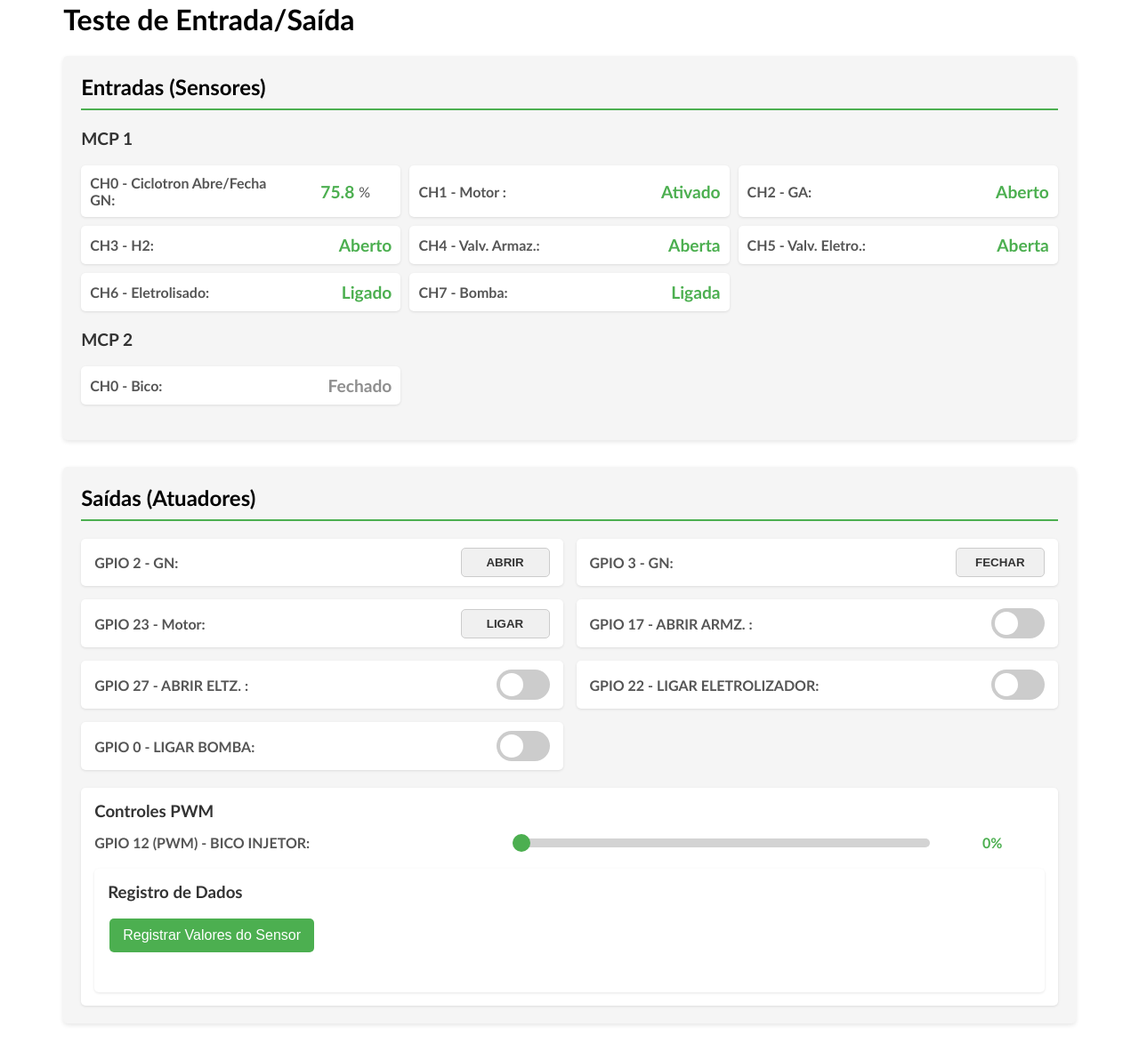
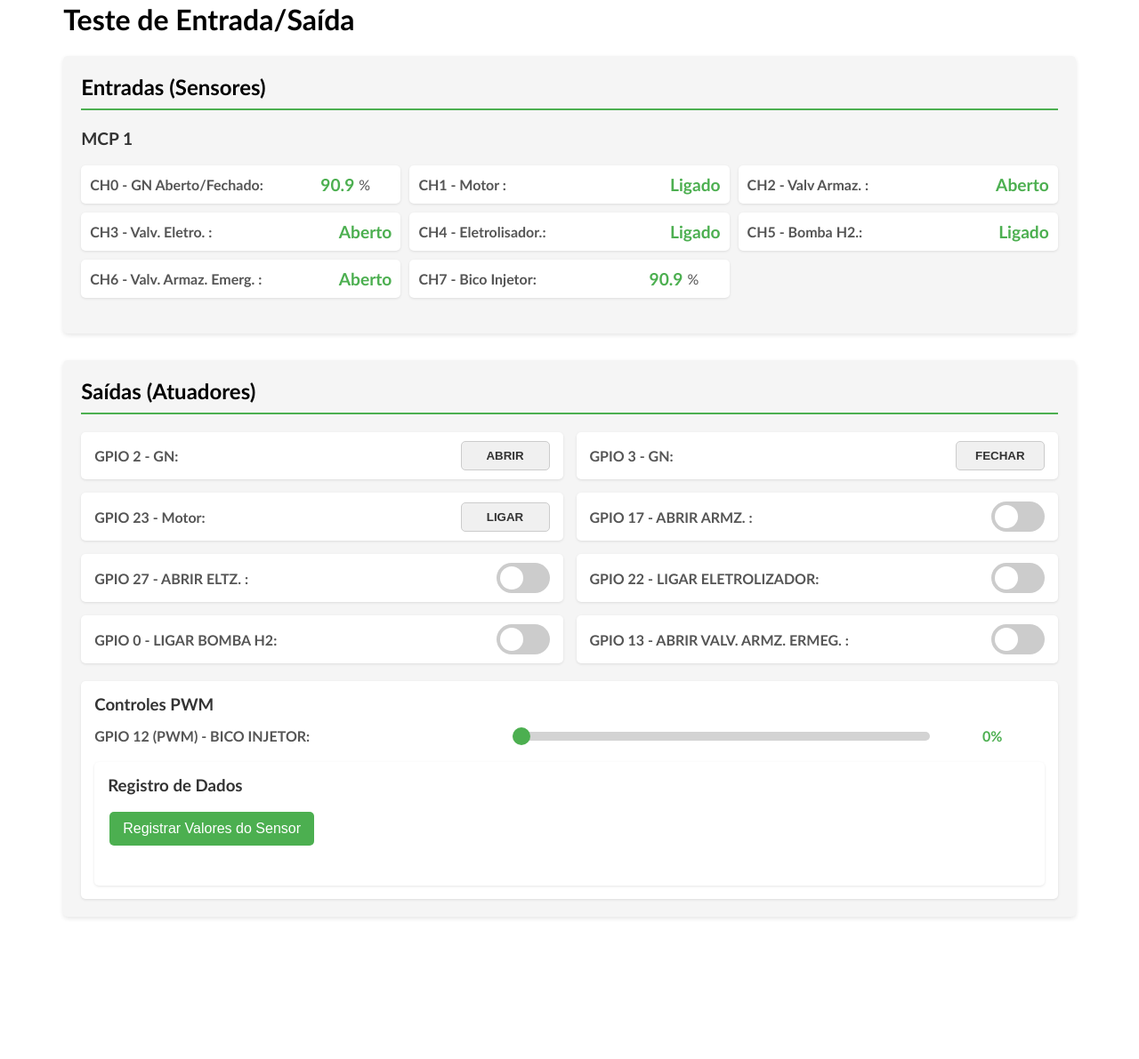
Before and after one commit to pedro-dreyer/iati_gn, a Flask app: page / in a window 1280 px wide. Shown: the part 256-1447 px from the top of the page at 89% size. After the commit the page ends 1289 px from the top, so only its background shows below. Run offline with Flask 3, Linux system fonts and the light colour scheme; the visitor is signed in with stand-in values (Sample User, id 1).

Commit message:
modifications asked by robson
- change frequency of duty cycle
- change names of MCP channels/actuators
- remove channel from MCP2

```diff
--- a/app/pi_io.py
+++ b/app/pi_io.py
@@ -101,18 +101,14 @@ GPIO_PINS = {
     23: "ABRIR/FECHAR OCA1",
     17: "CHAVE GERAL DO MOTOGERADOR",
     27: "LIGA/DESLIGA MOTOR",
+    22: "LIGA/DESLIGA ELETROLISADOR",
+    0: "BOMBA H2",
+    13: "LIGAR/DESLIGAR INJETOR",
     12: "DESLIZANTE PRÉ BOMBA (PWM)",
-    22: "LIGA/DESLIGA ELETROLISADOR",
-    0: "VÁLVULA H2 ARMAZENADO",
-    5: "VÁLVULA H2 ELETROLISADO",
-    13: "LIGAR/DESLIGAR INJETOR (PWM)",
-    6: "LIGAR/DESLIGAR AQUECIMENTO OCB1",
-    19: "LIGAR/DESLIGAR AQUECIMENTO OCA1",
-    26: "LIGAR/DESLIGAR BOMBA INJETORA H2"
 }
 
 # PWM pins
-PWM_PINS = [12, 13]
+PWM_PINS = [12]
 
 # Simulation data
 adc_values = {
@@ -144,8 +140,8 @@ def init_hardware():
     for pin in GPIO_PINS:
         if pin in PWM_PINS:
             GPIO.setup(pin, GPIO.OUT)
-            pwm_instances[pin] = GPIO.PWM(pin, 100)
-            pwm_instances[pin].start(0) # Physical 0% duty cycle
+            pwm_instances[pin] = GPIO.PWM(pin, 10)
+            pwm_instances[pin].start(0)  # Physical 0% duty cycle
         else:
             GPIO.setup(pin, GPIO.OUT)
             # For inverted logic, HIGH on pin is "OFF"
@@ -308,7 +304,7 @@ def simulate_sensor_values():
     """Simulate changing sensor values for testing."""
     import random
 
-    TEST_VALUE = 2.5
+    TEST_VALUE = 3
     TEST_VALUE = TEST_VALUE * 1023 / 3.3
 
     with io_lock:
--- a/app/static/js/io-test.js
+++ b/app/static/js/io-test.js
@@ -11,8 +11,8 @@ const adcChannelConfig = {
         threshold: 2.5, // Voltage threshold for switching state
         targetElementId: 'mcp1-ch1-status',
         states: {
-            active: { text: 'Ativado', className: 'status-active' },
-            inactive: { text: 'Desativado', className: 'status-inactive' }
+            active: { text: 'Ligado', className: 'status-active' },
+            inactive: { text: 'Desligado', className: 'status-inactive' }
         }
     },
     'mcp1-ch2': {
@@ -38,8 +38,8 @@ const adcChannelConfig = {
         threshold: 2.5,
         targetElementId: 'mcp1-ch4-status',
         states: {
-            active: { text: 'Aberta', className: 'status-active' },
-            inactive: { text: 'Fechada', className: 'status-inactive' }
+            active: { text: 'Ligado', className: 'status-active' },
+            inactive: { text: 'Desligado', className: 'status-inactive' }
         }
     },
     'mcp1-ch5': {
@@ -47,8 +47,8 @@ const adcChannelConfig = {
         threshold: 2.5,
         targetElementId: 'mcp1-ch5-status',
         states: {
-            active: { text: 'Aberta', className: 'status-active' },
-            inactive: { text: 'Fechada', className: 'status-inactive' }
+            active: { text: 'Ligado', className: 'status-active' },
+            inactive: { text: 'Desligado', className: 'status-inactive' }
         }
     },
     'mcp1-ch6': {
@@ -56,18 +56,13 @@ const adcChannelConfig = {
         threshold: 2.5,
         targetElementId: 'mcp1-ch6-status',
         states: {
-            active: { text: 'Ligado', className: 'status-active' },
-            inactive: { text: 'Desligado', className: 'status-inactive' }
+            active: { text: 'Aberto', className: 'status-active' },
+            inactive: { text: 'Fechado', className: 'status-inactive' }
         }
     },
     'mcp1-ch7': {
-        type: 'status',
-        threshold: 2.5,
-        targetElementId: 'mcp1-ch7-status',
-        states: {
-            active: { text: 'Ligada', className: 'status-active' },
-            inactive: { text: 'Desligada', className: 'status-inactive' }
-        }
+        type: 'percentage',
+        targetElementId: 'mcp1-ch7'
     },
         'mcp2-ch0': {
         type: 'status',
--- a/app/templates/input_output_test.html
+++ b/app/templates/input_output_test.html
@@ -31,48 +31,49 @@
                 <h3>MCP 1</h3>
                 <div class="adc-values">
                     <div class="adc-channel">
-                        <span class="channel-label">CH0 - Ciclotron  Abre/Fecha GN:</span>
+                        <span class="channel-label">CH0 - GN  Aberto/Fechado:</span>
                         <span class="channel-value" id="mcp1-ch0">0</span>
                         <span class="channel-unit">%</span>
                     </div>
                     <div class="adc-channel">
                         <span class="channel-label">CH1 - Motor :</span>
-                        <span class="channel-status status-inactive" id="mcp1-ch1-status">Desativado</span>
+                        <span class="channel-status status-inactive" id="mcp1-ch1-status">Desligado</span>
                     </div>
                     <div class="adc-channel">
-                        <span class="channel-label">CH2 - GA:</span>
+                        <span class="channel-label">CH2 - Valv Armaz. :</span>
                         <span class="channel-status status-inactive" id="mcp1-ch2-status">Fechado</span>
                     </div>
                     <div class="adc-channel">
-                        <span class="channel-label">CH3 - H2:</span>
+                        <span class="channel-label">CH3 - Valv. Eletro. :</span>
                         <span class="channel-status status-inactive" id="mcp1-ch3-status">Fechado</span>
                     </div>
                     <div class="adc-channel">
-                        <span class="channel-label">CH4 - Valv. Armaz.:</span>
-                        <span class="channel-status status-inactive" id="mcp1-ch4-status">Fechada</span>
+                        <span class="channel-label">CH4 - Eletrolisador.:</span>
+                        <span class="channel-status status-inactive" id="mcp1-ch4-status">Desligado</span>
                     </div>
                     <div class="adc-channel">
-                        <span class="channel-label">CH5 - Valv. Eletro.:</span>
-                        <span class="channel-status status-inactive" id="mcp1-ch5-status">Fechada</span>
+                        <span class="channel-label">CH5 - Bomba H2.:</span>
+                        <span class="channel-status status-inactive" id="mcp1-ch5-status">Ligada</span>
                     </div>
                     <div class="adc-channel">
-                        <span class="channel-label">CH6 - Eletrolisado:</span>
-                        <span class="channel-status status-inactive" id="mcp1-ch6-status">Desligado</span>
+                        <span class="channel-label">CH6 - Valv. Armaz. Emerg. :</span>
+                        <span class="channel-status status-inactive" id="mcp1-ch6-status">Fechada</span>
                     </div>
                     <div class="adc-channel">
-                        <span class="channel-label">CH7 - Bomba:</span>
-                        <span class="channel-status status-inactive" id="mcp1-ch7-status">Desligada</span>
+                        <span class="channel-label">CH7 - Bico Injetor:</span>
+                        <span class="channel-value" id="mcp1-ch7">0</span>
+                        <span class="channel-unit">%</span>
                     </div>
                 </div>
             </div>
 
-            <div class="adc-container">
+            <!-- <div class="adc-container">
                 <h3>MCP 2</h3>
                 <div class="adc-values">
                     <div class="adc-channel">
                         <span class="channel-label">CH0 - Bico:</span>
                         <span class="channel-status status-inactive" id="mcp2-ch0-status">Fechado</span>
-                    </div>
+                    </div> -->
                     <!-- <div class="adc-channel">
                         <span class="channel-label">CH1:</span>
                         <span class="channel-value" id="mcp2-ch1">0</span>
@@ -108,8 +109,8 @@
                         <span class="channel-value" id="mcp2-ch7">0</span>
                         <span class="channel-unit">V</span>
                     </div> -->
-                </div>
-            </div>
+                <!-- </div>
+            </div> -->
         </div>
 
         <div class="io-section">
@@ -151,10 +152,17 @@
                         </div>
                     </div>
                     <div class="gpio-control">
-                        <span class="gpio-label">GPIO 0 - LIGAR BOMBA:</span>
+                        <span class="gpio-label">GPIO 0 - LIGAR BOMBA H2:</span>
                         <div class="toggle-switch">
                             <input type="checkbox" id="gpio0" class="gpio-toggle">
                             <label for="gpio0"></label>
+                        </div>
+                    </div>
+                    <div class="gpio-control">
+                        <span class="gpio-label">GPIO 13 - ABRIR VALV. ARMZ. ERMEG. :</span>
+                        <div class="toggle-switch">
+                            <input type="checkbox" id="gpio13" class="gpio-toggle">
+                            <label for="gpio13"></label>
                         </div>
                     </div>
                 </div>
```
